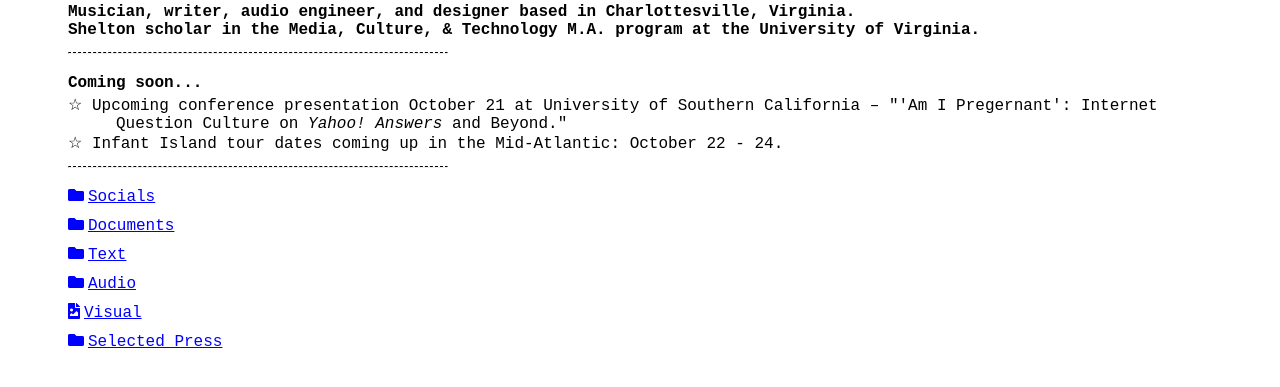
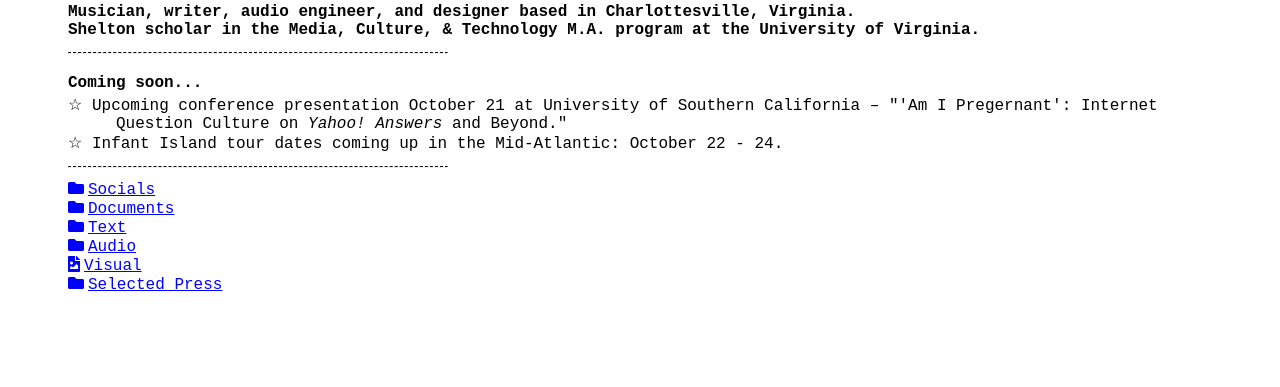
Before and after one commit to rudenshiold/personal-site, a plain HTML site: page index.html in a window 1280 px wide. Shown: the part 209-596 px from the top of the page. Drawn offline with Linux system fonts and the light colour scheme; files whose address does not match are found by name.

Commit message:
Accordion fix.

```diff
--- a/index.html
+++ b/index.html
@@ -145,7 +145,8 @@
             font-size: 16px;
             text-decoration: underline;
             padding: 0px;
-            width: 50%;
+            width: fit-content;
+            display: block;
             text-align: left;
             border: none;
             outline: none;
@@ -170,7 +171,7 @@
     </h1>
     <p style="padding-left: 0px; text-indent: 0px">
         <b>
-        Musician, writer, audio engineer, and designer based in Charlottesville, Virginia.<br />
+        Musician, writer, audio engineer, and designer based in Charlottesville, Virginia.<br>
         Shelton scholar in the Media, Culture, & Technology M.A. program at the University of Virginia.
         </b>
     </p>
@@ -178,10 +179,10 @@
     <hr>
 
     <span>
-        <b>Coming soon...</b><br />
+        <b>Coming soon...</b><br>
     </span>
     <p>
-        ☆ Upcoming conference presentation October 21 at University of Southern California – "'Am I Pregernant': Internet Question Culture on <em>Yahoo! Answers</em> and Beyond."<br />
+        ☆ Upcoming conference presentation October 21 at University of Southern California – "'Am I Pregernant': Internet Question Culture on <em>Yahoo! Answers</em> and Beyond."<br>
     </p>
     <p>
         ☆ Infant Island tour dates coming up in the Mid-Atlantic: October 22 - 24.
@@ -190,49 +191,49 @@
 
     <button class="accordion"><i class="fas fa-folder">&nbsp;</i>Socials</button>
     <div class="panel">
-        <a href="mailto:alex@rudenshiold.com"><i class="fas fa-link">&nbsp;</i>Email</a><br />
-        <a href="https://twitter.com/rudenshiold"><i class="fas fa-link">&nbsp;</i>Twitter</a><br />
-        <a href="https://www.instagram.com/alexrudensh/"><i class="fas fa-link">&nbsp;</i>Instagram</a><br />
-        <a href="https://www.linkedin.com/in/rudenshiold/"><i class="fas fa-link">&nbsp;</i>LinkedIn</a><br />
-        <a href="https://github.com/rudenshiold/"><i class="fas fa-link">&nbsp;</i>Github</a><br />
+        <a href="mailto:alex@rudenshiold.com"><i class="fas fa-link">&nbsp;</i>Email</a><br>
+        <a href="https://twitter.com/rudenshiold"><i class="fas fa-link">&nbsp;</i>Twitter</a><br>
+        <a href="https://www.instagram.com/alexrudensh/"><i class="fas fa-link">&nbsp;</i>Instagram</a><br>
+        <a href="https://www.linkedin.com/in/rudenshiold/"><i class="fas fa-link">&nbsp;</i>LinkedIn</a><br>
+        <a href="https://github.com/rudenshiold/"><i class="fas fa-link">&nbsp;</i>Github</a><br>
     </div>
 
     <button class="accordion"><i class="fas fa-folder">&nbsp;</i>Documents</button>
     <div class="panel">
-        <a href="rudenshiold_cv_public.pdf"><i class="fas fa-file">&nbsp;</i>CV</a><br />
-        <!-- <a href=""><i class="fas fa-file">&nbsp;</i>EPK</a><br /> -->
+        <a href="rudenshiold_cv_public.pdf"><i class="fas fa-file">&nbsp;</i>CV</a><br>
+        <!-- <a href=""><i class="fas fa-file">&nbsp;</i>EPK</a><br> -->
         <i class="fas fa-file">&nbsp;</i>EPK</a><span style="color:red"> Coming soon.</span>
     </div>
 
     <button class="accordion"><i class="fas fa-folder">&nbsp;</i>Text</button>
     <div class="panel">
         <a href="https://dietofnothing.substack.com/"><i class="fas fa-link">&nbsp;</i>Diet of Nothing
-            (Substack)</a><br />
+            (Substack)</a><br>
         <button class="accordion"><i class="fas fa-folder">&nbsp;</i>Clips</button>
         <div class="panel">
             <button class="accordion"><i class="fas fa-folder">&nbsp;</i>2021</button>
             <div class="panel">
-                <a href="https://www.brooklynvegan.com/majority-rules-trailblazing-screamo-classic-interviews-with-david-frost-turns-20/"><i class="far fa-newspaper">&nbsp;</i>"Majority Rule’s trailblazing screamo classic ‘Interviews with David Frost’ turns 20"</a> in <em>BrooklynVegan</em><br />
+                <a href="https://www.brooklynvegan.com/majority-rules-trailblazing-screamo-classic-interviews-with-david-frost-turns-20/"><i class="far fa-newspaper">&nbsp;</i>"Majority Rule’s trailblazing screamo classic ‘Interviews with David Frost’ turns 20"</a> in <em>BrooklynVegan</em><br>
             </div>
             <button class="accordion"><i class="fas fa-folder">&nbsp;</i>2019</button>
             <div class="panel">
-                <a href="https://rvamag.com/gay-rva/no-genre-no-gender-lgbtq-music-thrives-in-richmond.html"><i class="far fa-newspaper">&nbsp;</i>"No Genre, No Gender: LGBTQ Music Thrives in Richmond"</a> in <em>RVA Mag</em><br />
+                <a href="https://rvamag.com/gay-rva/no-genre-no-gender-lgbtq-music-thrives-in-richmond.html"><i class="far fa-newspaper">&nbsp;</i>"No Genre, No Gender: LGBTQ Music Thrives in Richmond"</a> in <em>RVA Mag</em><br>
                 <hr style="width: 10%">
-                <a href="https://rvamag.com/music/opinion-the-real-reasons-why-richmond-is-a-great-underground-music-city.html"><i class="far fa-newspaper">&nbsp;</i>"The Real Reasons Why Richmond Is A Great Underground Music City"</a> in <em>RVA Mag</em><br />
+                <a href="https://rvamag.com/music/opinion-the-real-reasons-why-richmond-is-a-great-underground-music-city.html"><i class="far fa-newspaper">&nbsp;</i>"The Real Reasons Why Richmond Is A Great Underground Music City"</a> in <em>RVA Mag</em><br>
             </div>
         </div>
         <button class="accordion"><i class="fas fa-folder">&nbsp;</i>Other</button>
         <div class="panel">
-            <a href="https://www.tandfonline.com/toc/gcrv20/current"><i class="far fa-newspaper">&nbsp;</i>Volume 24, Issue 2</a> of <em>The Communication Review</em><br />
-            &emsp;&emsp;2021. Peer reviewer.<br />
+            <a href="https://www.tandfonline.com/toc/gcrv20/current"><i class="far fa-newspaper">&nbsp;</i>Volume 24, Issue 2</a> of <em>The Communication Review</em><br>
+            &emsp;&emsp;2021. Peer reviewer.<br>
             <hr style="width: 10%">
-            <i class="far fa-newspaper">&nbsp;</i>Music, culture, & politics articles for <a href="https://rvamag.com/"><em>RVA Mag</em></a><br />
-            &emsp;&emsp;2019. Editorial intern.<br />
+            <i class="far fa-newspaper">&nbsp;</i>Music, culture, & politics articles for <a href="https://rvamag.com/"><em>RVA Mag</em></a><br>
+            &emsp;&emsp;2019. Editorial intern.<br>
             <hr style="width: 10%">
-            <a href="https://rappahannockreview.com/issue-6-1/"><i class="far fa-newspaper">&nbsp;</i>Issue 6.1</a> of <em>The Rappahannock Review</em><br />
-            &emsp;&emsp;2018. Lead poetry editor.<br />
+            <a href="https://rappahannockreview.com/issue-6-1/"><i class="far fa-newspaper">&nbsp;</i>Issue 6.1</a> of <em>The Rappahannock Review</em><br>
+            &emsp;&emsp;2018. Lead poetry editor.<br>
             <hr style="width: 10%">
-            <a href="http://whurk.org/"><i class="far fa-newspaper">&nbsp;</i><em>Whurk Magazine</em></a><br />
+            <a href="http://whurk.org/"><i class="far fa-newspaper">&nbsp;</i><em>Whurk Magazine</em></a><br>
             &emsp;&emsp;2016. Music editor.
         </div>
     </div>
@@ -241,87 +242,87 @@
     <div class="panel">
         <button class="accordion"><i class="fas fa-folder">&nbsp;</i>By Project</button>
         <div class="panel">
-            <a href="https://infantisland.us/"><i class="fas fa-link">&nbsp;</i>Infant Island (Website)</a><br />
-            <a href="https://mattachine.bandcamp.com/"><i class="fas fa-link">&nbsp;</i>Mattachine (Bandcamp)</a><br />
-            <a href="https://sylphva.bandcamp.com/"><i class="fas fa-link">&nbsp;</i>Sylph (Bandcamp)</a><br />
-            <a href="https://maidenhair.bandcamp.com/"><i class="fas fa-link">&nbsp;</i>Maidenhair (Bandcamp)</a><br />
-            <a href="https://soundcloud.com/cerbe"><i class="fas fa-link">&nbsp;</i>Cerbe (Soundcloud)</a><br />
+            <a href="https://infantisland.us/"><i class="fas fa-link">&nbsp;</i>Infant Island (Website)</a><br>
+            <a href="https://mattachine.bandcamp.com/"><i class="fas fa-link">&nbsp;</i>Mattachine (Bandcamp)</a><br>
+            <a href="https://sylphva.bandcamp.com/"><i class="fas fa-link">&nbsp;</i>Sylph (Bandcamp)</a><br>
+            <a href="https://maidenhair.bandcamp.com/"><i class="fas fa-link">&nbsp;</i>Maidenhair (Bandcamp)</a><br>
+            <a href="https://soundcloud.com/cerbe"><i class="fas fa-link">&nbsp;</i>Cerbe (Soundcloud)</a><br>
         </div>
         <button class="accordion"><i class="fas fa-folder">&nbsp;</i>By Credit</button>
         <div class="panel">
             <button class="accordion"><i class="fas fa-folder">&nbsp;</i>2021</button>
             <div class="panel">
                 <a href="https://sobadly.bandcamp.com/album/lemon-blue"><i class="fas fa-file-audio">&nbsp;</i>So
-                    Badly - <em>Lemon Blue</em></a><br />
+                    Badly - <em>Lemon Blue</em></a><br>
                 &emsp;&emsp;Production (engineering, recording, mixing).
             </div>
             <button class="accordion"><i class="fas fa-folder">&nbsp;</i>2020</button>
             <div class="panel">
-                <a href="https://infantisland.bandcamp.com/album/collections-1"><i class="fas fa-file-audio">&nbsp;</i>Infant Island - <em>Collections 1</em></a><br />
-                &emsp;&emsp;Songwriting, performance, production (engineering, recording, mixing, mastering), remixing.<br />
-                &emsp;&emsp;Released by Hidden Sound Collective (US) & Dog Knights Productions (UK, EU).<br />
+                <a href="https://infantisland.bandcamp.com/album/collections-1"><i class="fas fa-file-audio">&nbsp;</i>Infant Island - <em>Collections 1</em></a><br>
+                &emsp;&emsp;Songwriting, performance, production (engineering, recording, mixing, mastering), remixing.<br>
+                &emsp;&emsp;Released by Hidden Sound Collective (US) & Dog Knights Productions (UK, EU).<br>
                 <hr style="width: 10%">
-                <a href="https://infantisland.bandcamp.com/album/collections-1"><i class="fas fa-file-audio">&nbsp;</i>Mattachine - <em>Isolation as a Form of Torture</em></a><br />
-                &emsp;&emsp;Songwriting, performance.<br />
-                &emsp;&emsp;Released by Zegema Beach Records.<br />
+                <a href="https://infantisland.bandcamp.com/album/collections-1"><i class="fas fa-file-audio">&nbsp;</i>Mattachine - <em>Isolation as a Form of Torture</em></a><br>
+                &emsp;&emsp;Songwriting, performance.<br>
+                &emsp;&emsp;Released by Zegema Beach Records.<br>
                 <hr style="width: 10%">
-                <a href="https://infantisland.bandcamp.com/album/beneath"><i class="fas fa-file-audio">&nbsp;</i>Infant Island - <em>Beneath</em></a><br />
-                &emsp;&emsp;<a href="https://pitchfork.com/reviews/albums/infant-island-beneath/"><span class="rainbow">Pitchfork 7.9!</span></a><br />
-                &emsp;&emsp;Songwriting, performance.<br />
-                &emsp;&emsp;Released by Dog Knights Productions.<br />
+                <a href="https://infantisland.bandcamp.com/album/beneath"><i class="fas fa-file-audio">&nbsp;</i>Infant Island - <em>Beneath</em></a><br>
+                &emsp;&emsp;<a href="https://pitchfork.com/reviews/albums/infant-island-beneath/"><span class="rainbow">Pitchfork 7.9!</span></a><br>
+                &emsp;&emsp;Songwriting, performance.<br>
+                &emsp;&emsp;Released by Dog Knights Productions.<br>
                 <hr style="width: 10%">
-                <a href="https://infantisland.bandcamp.com/album/sepulcher"><i class="fas fa-file-audio">&nbsp;</i>Infant Island - <em>Sepulcher</em></a><br />
-                &emsp;&emsp;Songwriting, performance.<br />
+                <a href="https://infantisland.bandcamp.com/album/sepulcher"><i class="fas fa-file-audio">&nbsp;</i>Infant Island - <em>Sepulcher</em></a><br>
+                &emsp;&emsp;Songwriting, performance.<br>
                 &emsp;&emsp;Released by Acrobat Unstable Records (US), Zegema Beach Records (Can), & Left Hand Label
-                (UK, EU).<br />
+                (UK, EU).<br>
             </div>
             <button class="accordion"><i class="fas fa-folder">&nbsp;</i>2019</button>
             <div class="panel">
-                <a href="https://sobadly.bandcamp.com/album/someone-better-blue"><i class="fas fa-file-audio">&nbsp;</i>So Badly - <em>Someone Better / Blue</em></a><br />
-                &emsp;&emsp;Mixing, mastering.<br />
+                <a href="https://sobadly.bandcamp.com/album/someone-better-blue"><i class="fas fa-file-audio">&nbsp;</i>So Badly - <em>Someone Better / Blue</em></a><br>
+                &emsp;&emsp;Mixing, mastering.<br>
                 <hr style="width: 10%">
-                <a href="https://sylphva.bandcamp.com/album/sylph"><i class="fas fa-file-audio">&nbsp;</i>Sylph - <em>Sylph</em></a><br />
-                &emsp;&emsp;Songwriting, performance, production (engineering, recording, mixing, mastering).<br />
+                <a href="https://sylphva.bandcamp.com/album/sylph"><i class="fas fa-file-audio">&nbsp;</i>Sylph - <em>Sylph</em></a><br>
+                &emsp;&emsp;Songwriting, performance, production (engineering, recording, mixing, mastering).<br>
                 <hr style="width: 10%">
-                <a href="https://infantisland.bandcamp.com/album/hymnes-aux-d-sarrois-de-la-peau"><i class="fas fa-file-audio">&nbsp;</i>Infant Island - "Death Portrait"</a><br />
-                &emsp;&emsp;Songwriting, performance.<br />
-                &emsp;&emsp;Released as part of the <em>Hymnes aux Désarrois de la Peau</em> 4-way split.<br />
+                <a href="https://infantisland.bandcamp.com/album/hymnes-aux-d-sarrois-de-la-peau"><i class="fas fa-file-audio">&nbsp;</i>Infant Island - "Death Portrait"</a><br>
+                &emsp;&emsp;Songwriting, performance.<br>
+                &emsp;&emsp;Released as part of the <em>Hymnes aux Désarrois de la Peau</em> 4-way split.<br>
                 <hr style="width: 10%">
-                <a href="https://middlemanrecords.bandcamp.com/track/a-preocupation-reprise"><i class="fas fa-file-audio">&nbsp;</i>Infant Island - "A Preoccupation (Reprise)"</a><br />
-                &emsp;&emsp;Songwriting, performance.<br />
-                &emsp;&emsp;Released as part of the <em>Sordid States V.2</em> compilation on Middle Man Records.<br />
+                <a href="https://middlemanrecords.bandcamp.com/track/a-preocupation-reprise"><i class="fas fa-file-audio">&nbsp;</i>Infant Island - "A Preoccupation (Reprise)"</a><br>
+                &emsp;&emsp;Songwriting, performance.<br>
+                &emsp;&emsp;Released as part of the <em>Sordid States V.2</em> compilation on Middle Man Records.<br>
                 <hr style="width: 10%">
-                <a href="https://middlemanrecords.bandcamp.com/track/a-preocupation-reprise"><i class="fas fa-file-audio">&nbsp;</i>Raw Feels - <em>I Feel Fine</em></a><br />
-                &emsp;&emsp;Mastering.<br />
+                <a href="https://middlemanrecords.bandcamp.com/track/a-preocupation-reprise"><i class="fas fa-file-audio">&nbsp;</i>Raw Feels - <em>I Feel Fine</em></a><br>
+                &emsp;&emsp;Mastering.<br>
             </div>
             <button class="accordion"><i class="fas fa-folder">&nbsp;</i>2018</button>
             <div class="panel">
-                <a href="https://middlemanrecords.bandcamp.com/track/ugly-brunette-july-5th-horse-jumper-of-love"><i class="fas fa-file-audio">&nbsp;</i>Infant Island - "Ugly Brunette/July 5th (Horse Jumper of Love cover)"</a><br />
-                &emsp;&emsp;Re-arrangement, performance.<br />
-                &emsp;&emsp;Released as part of the <em>Grave Neighbours V.2</em> compilation on Middle Man Records.<br />
+                <a href="https://middlemanrecords.bandcamp.com/track/ugly-brunette-july-5th-horse-jumper-of-love"><i class="fas fa-file-audio">&nbsp;</i>Infant Island - "Ugly Brunette/July 5th (Horse Jumper of Love cover)"</a><br>
+                &emsp;&emsp;Re-arrangement, performance.<br>
+                &emsp;&emsp;Released as part of the <em>Grave Neighbours V.2</em> compilation on Middle Man Records.<br>
                 <hr style="width: 10%">
-                <a href="https://infantisland.bandcamp.com/album/infant-island"><i class="fas fa-file-audio">&nbsp;</i>Infant Island - <em>Infant Island</em>></a><br />
-                &emsp;&emsp;Songwriting, performance.<br />
-                &emsp;&emsp;Released on Middle Man Records (US), Conditions Records (US), Dingleberry Records (DE), & Zegema Beach Records (Can).<br />
+                <a href="https://infantisland.bandcamp.com/album/infant-island"><i class="fas fa-file-audio">&nbsp;</i>Infant Island - <em>Infant Island</em>></a><br>
+                &emsp;&emsp;Songwriting, performance.<br>
+                &emsp;&emsp;Released on Middle Man Records (US), Conditions Records (US), Dingleberry Records (DE), & Zegema Beach Records (Can).<br>
                 <hr style="width: 10%">
-                <a href="https://infantisland.bandcamp.com/album/where-there-is-ruin"><i class="fas fa-file-audio">&nbsp;</i>Infant Island - "Where There Is Ruin"</a><br />
-                &emsp;&emsp;Songwriting, performance, production (engineering, recording, mixing, mastering).<br />
+                <a href="https://infantisland.bandcamp.com/album/where-there-is-ruin"><i class="fas fa-file-audio">&nbsp;</i>Infant Island - "Where There Is Ruin"</a><br>
+                &emsp;&emsp;Songwriting, performance, production (engineering, recording, mixing, mastering).<br>
             </div>
             <button class="accordion"><i class="fas fa-folder">&nbsp;</i>2017</button>
             <div class="panel">
-                <a href="https://maidenhair.bandcamp.com/album/charlies-song"><i class="fas fa-file-audio">&nbsp;</i>Maidenhair - <em>Charlie's Song</em></a><br />
-                &emsp;&emsp;Songwriting, performance, production (engineering, recording, mixing, mastering).<br />
+                <a href="https://maidenhair.bandcamp.com/album/charlies-song"><i class="fas fa-file-audio">&nbsp;</i>Maidenhair - <em>Charlie's Song</em></a><br>
+                &emsp;&emsp;Songwriting, performance, production (engineering, recording, mixing, mastering).<br>
                 <hr style="width: 10%">
-                <a href="https://sororityboy.bandcamp.com/album/friends-enemies"><i class="fas fa-file-audio">&nbsp;</i>Sorority Boy - <em>Friends / Enemies</em></a><br />
-                &emsp;&emsp;Production (engineering, recording, mixing).<br />
+                <a href="https://sororityboy.bandcamp.com/album/friends-enemies"><i class="fas fa-file-audio">&nbsp;</i>Sorority Boy - <em>Friends / Enemies</em></a><br>
+                &emsp;&emsp;Production (engineering, recording, mixing).<br>
                 <hr style="width: 10%">
-                <a href="https://infantisland.bandcamp.com/album/infant-island-smallhands"><i class="fas fa-file-audio">&nbsp;</i>Infant Island & Smallhands - <em>Split</em></a><br />
-                &emsp;&emsp;Songwriting, performance, production (engineering, recording, mixing, mastering).<br />
+                <a href="https://infantisland.bandcamp.com/album/infant-island-smallhands"><i class="fas fa-file-audio">&nbsp;</i>Infant Island & Smallhands - <em>Split</em></a><br>
+                &emsp;&emsp;Songwriting, performance, production (engineering, recording, mixing, mastering).<br>
             </div>
             <button class="accordion"><i class="fas fa-folder">&nbsp;</i>2016</button>
             <div class="panel">
-                <a href="https://maidenhair.bandcamp.com/album/fall"><i class="fas fa-file-audio">&nbsp;</i>Maidenhair - "Fall"</a><br />
-                &emsp;&emsp;Songwriting, performance, production (engineering, recording, mixing, mastering).<br />
+                <a href="https://maidenhair.bandcamp.com/album/fall"><i class="fas fa-file-audio">&nbsp;</i>Maidenhair - "Fall"</a><br>
+                &emsp;&emsp;Songwriting, performance, production (engineering, recording, mixing, mastering).<br>
             </div>
         </div>
     </div>
@@ -333,7 +334,7 @@
 
     <button class="accordion"><i class="fas fa-folder">&nbsp;</i>Selected Press</button>
     <div class="panel">
-        <span style="color:red">This section is a work in progress.</span><br />
+        <span style="color:red">This section is a work in progress.</span><br>
         <button class="accordion"><i class="fas fa-folder">&nbsp;</i>2021</button>
         <div class="panel">
             <button class="accordion"><i class="fas fa-folder">&nbsp;</i>Mattachine</button>
@@ -345,7 +346,7 @@
         <div class="panel">
             <button class="accordion"><i class="fas fa-folder">&nbsp;</i>Infant Island</button>
             <div class="panel">
-                <a href="https://pitchfork.com/reviews/albums/infant-island-beneath/"><i class="far fa-newspaper">&nbsp;</i>"Infant Island: Beneath | Album Review"</a> in <em>Pitchfork</em><br />
+                <a href="https://pitchfork.com/reviews/albums/infant-island-beneath/"><i class="far fa-newspaper">&nbsp;</i>"Infant Island: Beneath | Album Review"</a> in <em>Pitchfork</em><br>
                 <hr style="width: 10%">
                 <a href="https://www.stereogum.com/2084559/infant-islands-beneath-new/music/"><i class="far fa-newspaper">&nbsp;</i>"Stream Infant Island's New Album Beneath"</a> in <em>Stereogum</em>
             </div>
@@ -365,11 +366,11 @@
         <div class="panel">
             <button class="accordion"><i class="fas fa-folder">&nbsp;</i>Infant Island</button>
             <div class="panel">
-                <a href="https://noisey.vice.com/en_us/article/a3q7j5/infant-island-self-titled-album-stream"><i class="far fa-newspaper">&nbsp;</i>"Infant Island Carries the Torch for Virginia’s Proud Screamo Legacy"</a> in <em>Noisey</em><br />
+                <a href="https://noisey.vice.com/en_us/article/a3q7j5/infant-island-self-titled-album-stream"><i class="far fa-newspaper">&nbsp;</i>"Infant Island Carries the Torch for Virginia’s Proud Screamo Legacy"</a> in <em>Noisey</em><br>
                 <hr style="width: 10%">
-                <a href="https://noisey.vice.com/en_us/article/kzypvy/virginia-is-for-screamo-lovers-summer-of-screamo"><i class="far fa-newspaper">&nbsp;</i>"Virginia Is for Screamo Lovers"</a> in <em>Noisey</em><br />
+                <a href="https://noisey.vice.com/en_us/article/kzypvy/virginia-is-for-screamo-lovers-summer-of-screamo"><i class="far fa-newspaper">&nbsp;</i>"Virginia Is for Screamo Lovers"</a> in <em>Noisey</em><br>
                 <hr style="width: 10%">
-                <a href="https://www.stereogum.com/2008298/infant-island-album-stream/music/album-stream/"><i class="far fa-newspaper">&nbsp;</i>"Stream Infant Island’s Thrilling Self-Titled Debut Album"</a> in <em>Stereogum</em><br />
+                <a href="https://www.stereogum.com/2008298/infant-island-album-stream/music/album-stream/"><i class="far fa-newspaper">&nbsp;</i>"Stream Infant Island’s Thrilling Self-Titled Debut Album"</a> in <em>Stereogum</em><br>
                 <hr style="width: 10%">
                 <a href="https://uproxx.com/music/best-new-rock-albums-this-week-august-3/"><i class="far fa-newspaper">&nbsp;</i>"All The Best New Rock Albums That Dropped This Week"</a> in <em>Uproxx</em>
             </div>
```
